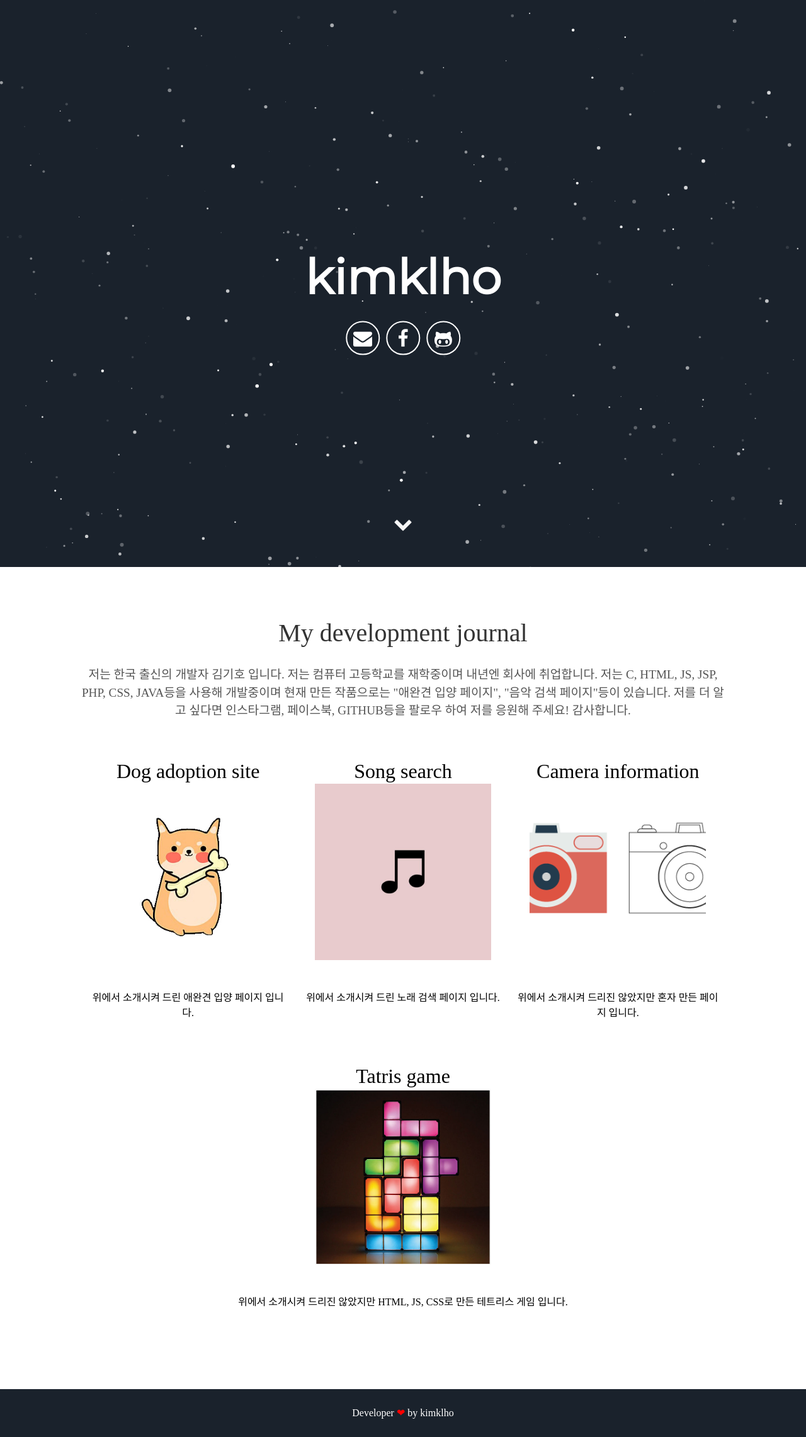
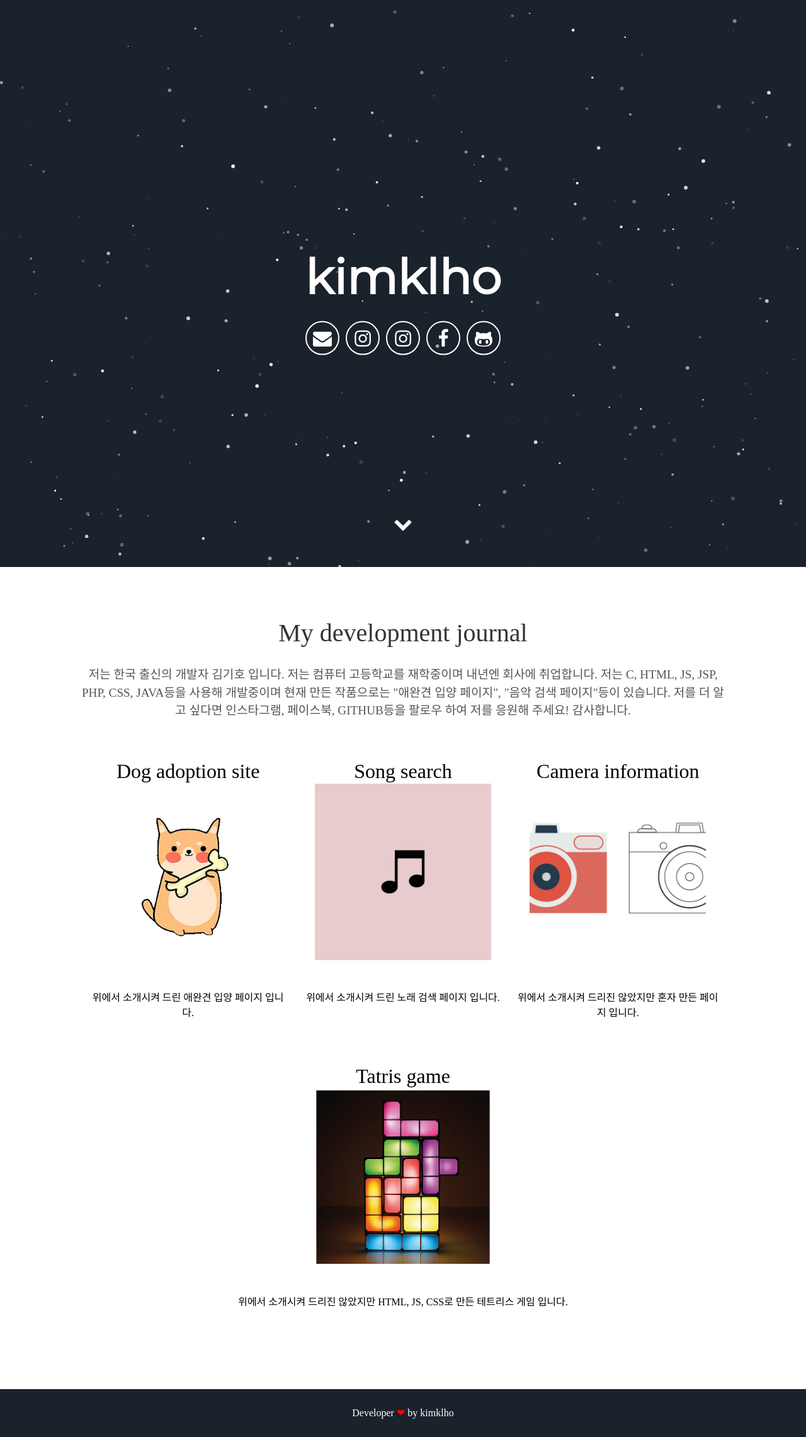
Before and after one commit to kimklho/kimklho.github.io, a Jekyll site: the page built from index.html, in a window 1280 px wide. Shown: the whole page at 63% size. Built offline with Jekyll 4.4.1, drawn with Linux system fonts in a browser that asks for light colours; some web fonts are replaced.

Commit message:
Update header.html

```diff
--- a/_includes/header.html
+++ b/_includes/header.html
@@ -8,10 +8,12 @@
         {% if site.email %}
         <a aria-label="Send email" href="mailto:afadg1234@icloud.com"><i class="icon fa fa-envelope"></i></a>
         {% endif %}
-        {% if site.twitter_username %}
-        <a aria-label="My Twitter" target="_blank" href="https://kimklQn.github.io"><i class="icon fa fa-twitter" aria-hidden="true"></i></a>
+        {% if site.instagram_username %}
+        <a aria-label="My Instagram" target="_blank" href="https://kimkihoqn.github.io/"><i class="icon fa fa-instagram" aria-hidden="true"></i></a>
         {% endif %}
-
+        {% if site.instagram_username %}
+        <a aria-label="My Instagram" target="_blank" href="https://www.instagram.com/kimkiho3514/"><i class="icon fa fa-instagram" aria-hidden="true"></i></a>
+        {% endif %}
         {% if site.facebook_username %}
         <a aria-label="My Facebook" target="_blank" href="https://www.facebook.com/profile.php?id=100009326747556"><i class="icon fa fa-facebook" aria-hidden="true"></i></a>
         {% endif %}
```
